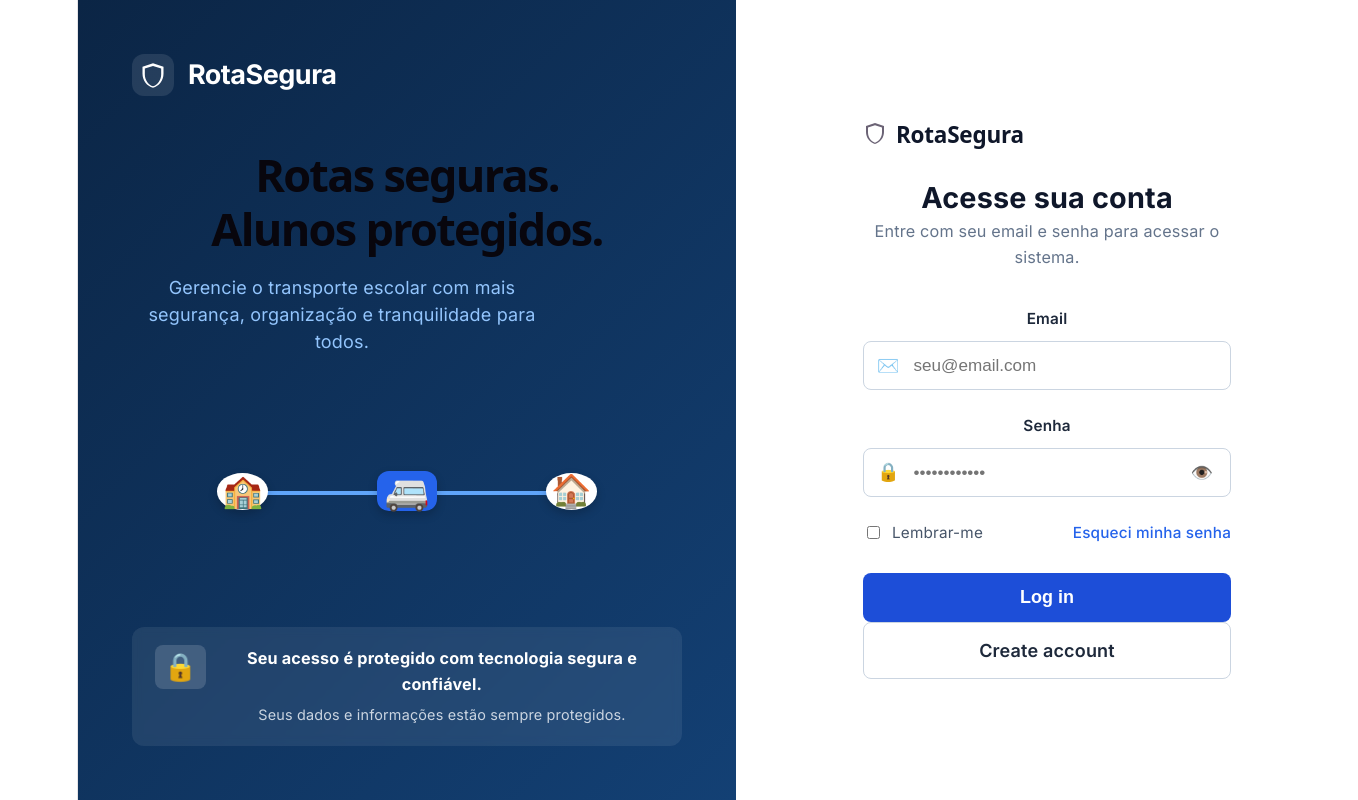
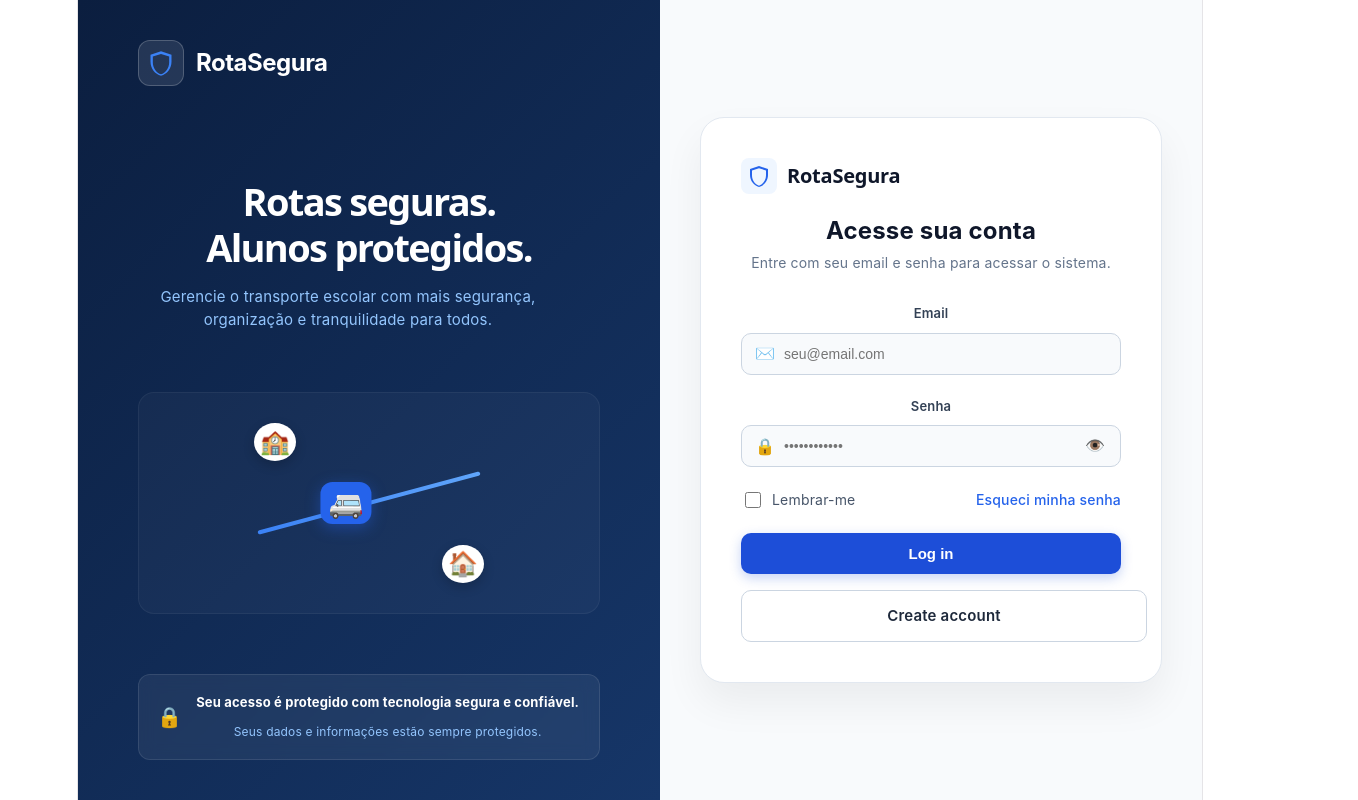
Before and after one commit to MVandeildo/rota-segura-frontend, a React (Vite) app in the folder rota-segura/: page /login in a window 1280 px wide. Shown: the whole page, 1358 px wide, since content can reach past the window. Built offline with nearby package versions, Linux system fonts and the light colour scheme.

Commit message:
fix: nova estilização para a tela de login

```diff
--- a/rota-segura/src/pages/Login.css
+++ b/rota-segura/src/pages/Login.css
@@ -1,70 +1,72 @@
-@import url('https://fonts.googleapis.com/css2?family=Inter:wght@400;500;600;700&display=swap');
-
-* {
-    box-sizing: border-box;
-}
-
-body {
-    margin: 0;
-    font-family: 'Inter', sans-serif;
-}
-
+/* Container principal dividido em duas colunas */
 .login-split-container {
     display: flex;
     min-height: 100vh;
-    width: 100vw;
-    background-color: #f8fafc;
+    width: 100%;
+    background-color: #f0f4f8;
+    font-family: 'Inter', -apple-system, BlinkMacSystemFont, 'Segoe UI', Roboto, sans-serif;
 }
 
-/* Lado Esquerdo */
+/* Painel Esquerdo (Azul com gradiente e elementos do protótipo)[cite: 1] */
 .login-left-pane {
     flex: 1;
-    background: linear-gradient(135deg, #0b2545 0%, #134074 100%);
+    background: linear-gradient(135deg, #0b1e3f 0%, #163668 100%);
     color: #ffffff;
-    padding: 3rem;
+    padding: 40px 60px;
     display: flex;
     flex-direction: column;
     justify-content: space-between;
+    position: relative;
+    overflow: hidden;
 }
 
 .brand-header {
     display: flex;
     align-items: center;
-    gap: 0.75rem;
+    gap: 12px;
 }
 
 .logo-shield {
-    font-size: 2rem;
     background: rgba(255, 255, 255, 0.1);
-    padding: 0.4rem;
+    border: 1px solid rgba(255, 255, 255, 0.2);
+    padding: 8px;
     border-radius: 12px;
+    display: flex;
+    align-items: center;
+    justify-content: center;
+    color: #3b82f6;
 }
 
 .brand-title {
-    font-size: 1.5rem;
+    font-size: 24px;
     font-weight: 700;
     letter-spacing: -0.5px;
 }
 
+.hero-content {
+    margin-top: 20px;
+}
+
 .hero-content h1 {
-    font-size: 2.5rem;
+    font-size: 38px;
+    font-weight: 800;
     line-height: 1.2;
-    font-weight: 700;
-    margin-bottom: 1rem;
+    margin-bottom: 16px;
+    color: #ffffff;
 }
 
 .hero-content p {
+    font-size: 15px;
     color: #93c5fd;
-    font-size: 1rem;
     line-height: 1.5;
     max-width: 420px;
-    margin: 0;
 }
 
+/* Ilustração de rotas e van escolar */
 .hero-illustration-box {
     position: relative;
-    height: 160px;
-    margin: 2rem 0;
+    height: 220px;
+    margin: 20px 0;
     display: flex;
     align-items: center;
     justify-content: center;
@@ -73,137 +75,167 @@ body {
 .route-map-mock {
     position: relative;
     width: 100%;
-    max-width: 380px;
-    height: 100px;
+    height: 100%;
+    background: rgba(255, 255, 255, 0.03);
+    border-radius: 16px;
+    border: 1px solid rgba(255, 255, 255, 0.05);
     display: flex;
     align-items: center;
-    justify-content: space-between;
+    justify-content: center;
+}
+
+.pin {
+    position: absolute;
+    font-size: 24px;
+    background: white;
+    padding: 6px;
+    border-radius: 50%;
+    box-shadow: 0 4px 12px rgba(0,0,0,0.2);
+}
+
+.pin.school {
+    top: 30px;
+    left: 25%;
+}
+
+.pin.home {
+    bottom: 30px;
+    right: 25%;
+}
+
+.van-icon {
+    position: absolute;
+    font-size: 28px;
+    top: 50%;
+    left: 45%;
+    transform: translate(-50%, -50%);
+    background: #2563eb;
+    padding: 8px;
+    border-radius: 12px;
+    box-shadow: 0 4px 15px rgba(37, 99, 235, 0.4);
 }
 
 .route-line {
     position: absolute;
+    width: 50%;
+    height: 4px;
+    background: linear-gradient(90deg, #3b82f6, #60a5fa);
     top: 50%;
-    left: 30px;
-    right: 30px;
-    height: 4px;
-    background: #60a5fa;
-    z-index: 1;
+    left: 25%;
+    transform: translateY(-50%) rotate(-15deg);
     border-radius: 2px;
 }
 
-.pin, .van-icon {
-    position: relative;
-    z-index: 2;
-    font-size: 1.8rem;
-    background: #ffffff;
-    padding: 0.3rem;
-    border-radius: 50%;
-    box-shadow: 0 4px 10px rgba(0,0,0,0.2);
-}
-
-.van-icon {
-    font-size: 2rem;
-    background: #2563eb;
-    border-radius: 12px;
-    padding: 0.4rem;
-}
-
+/* Rodapé de segurança do painel esquerdo */
 .security-footer-badge {
     display: flex;
-    align-items: flex-start;
-    gap: 1rem;
-    background: rgba(255, 255, 255, 0.08);
-    padding: 1rem 1.25rem;
+    align-items: center;
+    gap: 14px;
+    background: rgba(255, 255, 255, 0.06);
+    border: 1px solid rgba(255, 255, 255, 0.1);
+    padding: 14px 18px;
     border-radius: 12px;
-    backdrop-filter: blur(5px);
+    backdrop-filter: blur(8px);
 }
 
 .lock-icon {
-    font-size: 1.5rem;
-    background: rgba(255, 255, 255, 0.15);
-    padding: 0.5rem;
-    border-radius: 8px;
+    font-size: 20px;
 }
 
 .security-text strong {
     display: block;
-    font-size: 0.9rem;
-    margin-bottom: 0.2rem;
+    font-size: 13px;
     color: #ffffff;
+    margin-bottom: 2px;
 }
 
 .security-text span {
-    font-size: 0.8rem;
-    color: #cbd5e1;
+    font-size: 12px;
+    color: #93c5fd;
 }
 
-/* Lado Direito */
+/* Painel Direito (Card de Login)[cite: 1] */
 .login-right-pane {
     flex: 1;
     display: flex;
     align-items: center;
     justify-content: center;
-    padding: 2rem;
-    background-color: #ffffff;
+    padding: 40px;
+    background-color: #f8fafc;
 }
 
 .login-card-modern {
+    background: #ffffff;
     width: 100%;
     max-width: 440px;
-    padding: 2rem;
+    padding: 40px;
+    border-radius: 24px;
+    box-shadow: 0 20px 40px rgba(0, 0, 0, 0.06);
+    border: 1px solid #e2e8f0;
 }
 
 .card-top-brand {
     display: flex;
     align-items: center;
-    gap: 0.5rem;
-    margin-bottom: 2rem;
+    gap: 10px;
+    margin-bottom: 24px;
 }
 
 .logo-shield-small {
-    font-size: 1.5rem;
+    background: #eff6ff;
+    color: #2563eb;
+    padding: 6px;
+    border-radius: 8px;
+    display: flex;
+    align-items: center;
+    justify-content: center;
 }
 
 .card-top-brand h2 {
-    font-size: 1.25rem;
+    font-size: 20px;
     font-weight: 700;
     color: #0f172a;
     margin: 0;
 }
 
+.card-titles {
+    margin-bottom: 24px;
+}
+
 .card-titles h3 {
-    font-size: 1.6rem;
+    font-size: 24px;
     font-weight: 700;
     color: #0f172a;
-    margin: 0 0 0.4rem 0;
+    margin-bottom: 6px;
 }
 
 .card-titles p {
+    font-size: 14px;
     color: #64748b;
-    font-size: 0.9rem;
-    margin-bottom: 2rem;
 }
 
+/* Erros */
 .alert-error {
     background-color: #fef2f2;
-    color: #991b1b;
-    padding: 0.75rem;
-    border-radius: 8px;
-    font-size: 0.85rem;
-    margin-bottom: 1.5rem;
     border: 1px solid #fecaca;
+    color: #dc2626;
+    padding: 12px 16px;
+    border-radius: 10px;
+    font-size: 14px;
+    margin-bottom: 20px;
 }
 
+/* Campos */
 .input-field-group {
-    margin-bottom: 1.25rem;
+    margin-bottom: 18px;
 }
 
 .input-field-group label {
     display: block;
-    font-size: 0.85rem;
+    font-size: 13px;
     font-weight: 600;
-    color: #1e293b;
-    margin-bottom: 0.5rem;
+    color: #334155;
+    margin-bottom: 6px;
 }
 
 .input-with-icon {
@@ -215,23 +247,25 @@ body {
 .field-icon {
     position: absolute;
     left: 14px;
-    font-size: 1rem;
-    color: #94a3b8;
+    font-size: 16px;
+    pointer-events: none;
 }
 
 .input-with-icon input {
     width: 100%;
-    padding: 0.75rem 0.75rem 0.75rem 2.75rem;
+    padding: 12px 14px 12px 42px;
+    background-color: #f8fafc;
     border: 1px solid #cbd5e1;
-    border-radius: 8px;
-    font-size: 0.95rem;
+    border-radius: 10px;
+    font-size: 14px;
     color: #0f172a;
+    outline: none;
     transition: all 0.2s;
 }
 
 .input-with-icon input:focus {
-    outline: none;
     border-color: #2563eb;
+    background-color: #ffffff;
     box-shadow: 0 0 0 3px rgba(37, 99, 235, 0.1);
 }
 
@@ -241,22 +275,31 @@ body {
     background: none;
     border: none;
     cursor: pointer;
-    font-size: 1rem;
+    font-size: 16px;
+    padding: 4px;
 }
 
+/* Opções extras (Lembrar-me e Esqueci a senha) */
 .form-extra-options {
     display: flex;
+    align-items: center;
     justify-content: space-between;
-    align-items: center;
-    margin-bottom: 1.5rem;
-    font-size: 0.85rem;
+    margin: 20px 0;
+    font-size: 14px;
 }
 
 .checkbox-label {
     display: flex;
     align-items: center;
-    gap: 0.5rem;
+    gap: 8px;
     color: #475569;
+    cursor: pointer;
+}
+
+.checkbox-label input[type="checkbox"] {
+    width: 16px;
+    height: 16px;
+    accent-color: #2563eb;
     cursor: pointer;
 }
 
@@ -270,44 +313,44 @@ body {
     text-decoration: underline;
 }
 
+/* Botões do protótipo */
 .btn-login-primary {
     width: 100%;
-    padding: 0.8rem;
+    padding: 12px;
     background-color: #1d4ed8;
-    color: white;
+    color: #ffffff;
     border: none;
-    border-radius: 8px;
-    font-size: 1rem;
+    border-radius: 10px;
+    font-size: 15px;
     font-weight: 600;
     cursor: pointer;
-    transition: background-color 0.2s;
+    transition: background-color 0.2s, box-shadow 0.2s;
+    box-shadow: 0 4px 12px rgba(29, 78, 216, 0.25);
 }
 
 .btn-login-primary:hover:not(:disabled) {
     background-color: #1e40af;
 }
 
-.divider-or {
-    text-align: center;
-    color: #94a3b8;
-    font-size: 0.85rem;
-    margin: 1.2rem 0;
-    position: relative;
+.btn-login-primary:disabled {
+    opacity: 0.7;
+    cursor: not-allowed;
 }
 
 .btn-create-account-outline {
     display: block;
     width: 100%;
-    padding: 0.8rem;
-    background-color: transparent;
+    text-align: center;
+    margin-top: 16px;
+    padding: 12px;
+    background-color: #ffffff;
     color: #1e293b;
     border: 1px solid #cbd5e1;
-    border-radius: 8px;
-    font-size: 1rem;
+    border-radius: 10px;
+    font-size: 15px;
     font-weight: 600;
-    text-align: center;
     text-decoration: none;
-    transition: all 0.2s;
+    transition: background-color 0.2s, border-color 0.2s;
 }
 
 .btn-create-account-outline:hover {
@@ -315,9 +358,19 @@ body {
     border-color: #94a3b8;
 }
 
-/* Responsividade para telas menores */
+/* Responsividade mobile */
 @media (max-width: 900px) {
+    .login-split-container {
+        flex-direction: column;
+    }
     .login-left-pane {
+        padding: 30px 20px;
+        min-height: auto;
+    }
+    .hero-illustration-box {
         display: none;
     }
+    .login-right-pane {
+        padding: 20px;
+    }
 }
```
